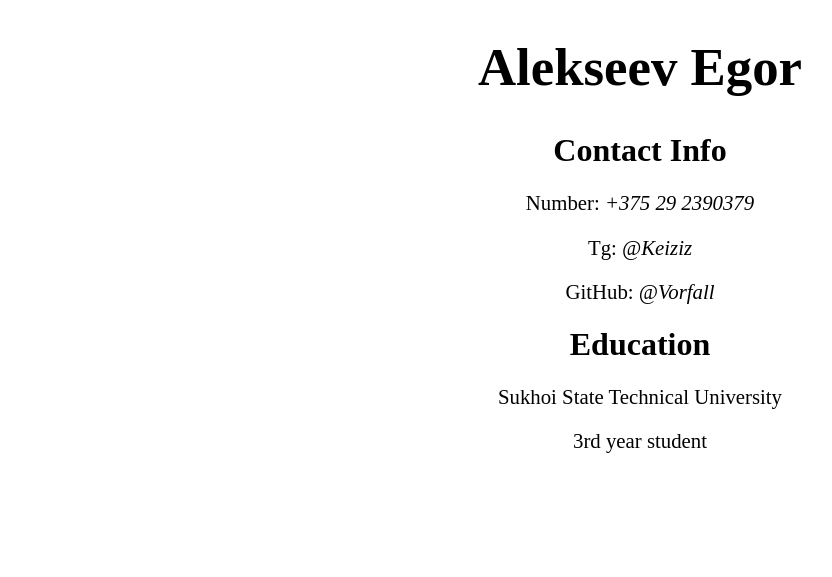
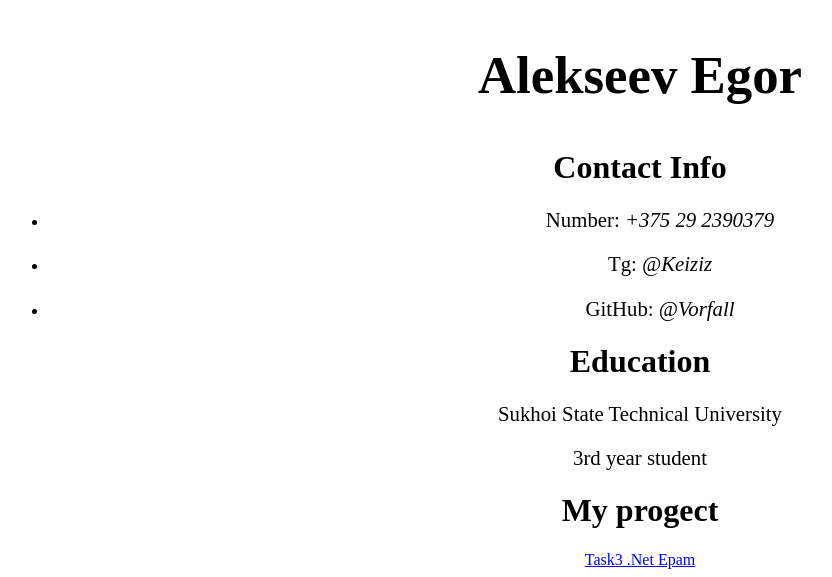
Before and after one commit to Vorfall/rsschool-cv, a plain HTML site: page index.html in a window 1280 px wide. Shown: the part 286-863 px from the top of the page, without its empty margins (0-832 px from the left). Before the commit the page ends 800 px from the top, so only its background shows below. Drawn offline with Linux system fonts and the light colour scheme.

Commit message:
fix: add link my progect

```diff
--- a/index.html
+++ b/index.html
@@ -13,12 +13,15 @@
             title="The red dinosaur">
         </div>
         <div class="MainInfo">
-            <h1 id="Name">Alekseev Egor</h1>
+            <h2 id="Name">Alekseev Egor</h2>
             <h1 id="Heading">Contact Info</h1>
             <p id="Contact">
-                <p>Number:<i> +375 29 2390379</i></p>
-                <p>Tg:<i> @Keiziz</i></p>
-                <p>GitHub:<i>  @Vorfall</i></p>
+                <ul>
+                   <li><p>Number:<i> +375 29 2390379</i></p></li>
+                   <li><p>Tg:<i> @Keiziz</i></p></li>
+                   <li><p>GitHub:<i>  @Vorfall</i></p></li>
+                </ul>
+
             </p>
         </div>
 
@@ -33,6 +36,12 @@
                 3rd year student
             </p>
         </div>
+        <div class="Progect">
+
+            <h1 id="Heading">My progect</h1>
+<a href="https://github.com/Vorfall/Task3">Task3 .Net Epam</a>
+        </div>
+
 
 
     </header>
```
